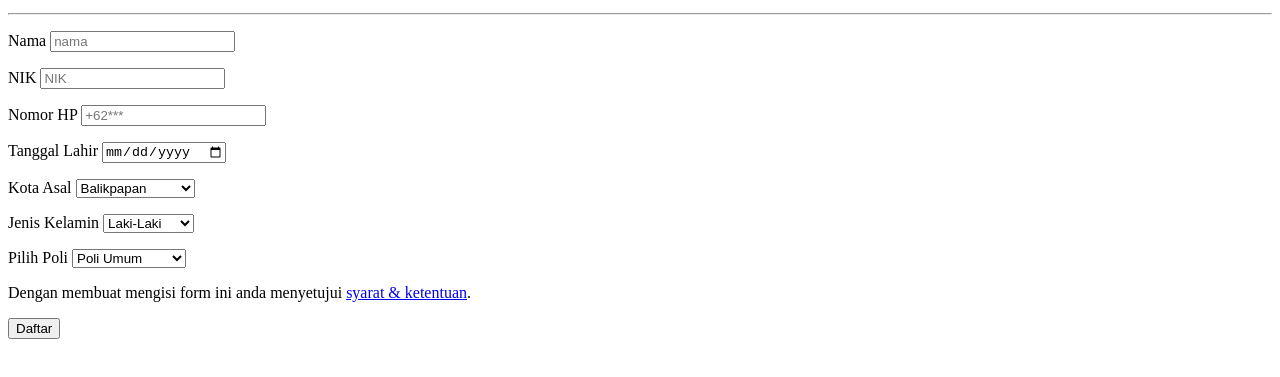
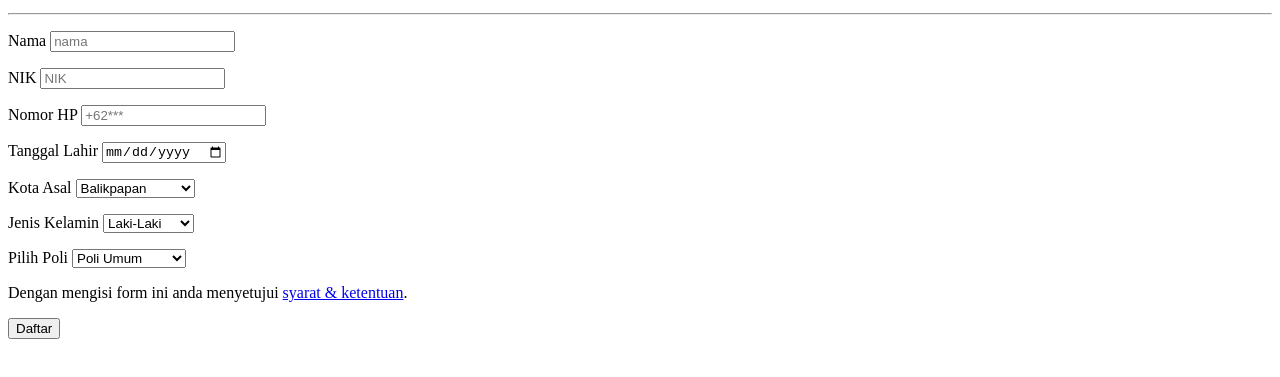
Before and after one commit to Wandi1114/Klinik_ITK, a plain HTML site: page Booking.html in a window 1280 px wide. Shown: the part 101-478 px from the top of the page. Drawn offline with Linux system fonts and the light colour scheme.

Commit message:
Update Booking.html

```diff
--- a/Booking.html
+++ b/Booking.html
@@ -62,7 +62,7 @@
     </select>
 </p>
 
-    <p>Dengan membuat mengisi form ini anda menyetujui <a href="#">syarat & ketentuan</a>.</p>
+    <p>Dengan mengisi form ini anda menyetujui <a href="#">syarat & ketentuan</a>.</p>
     <button type="submit">Daftar</button>
 </body>
 </html>
```
